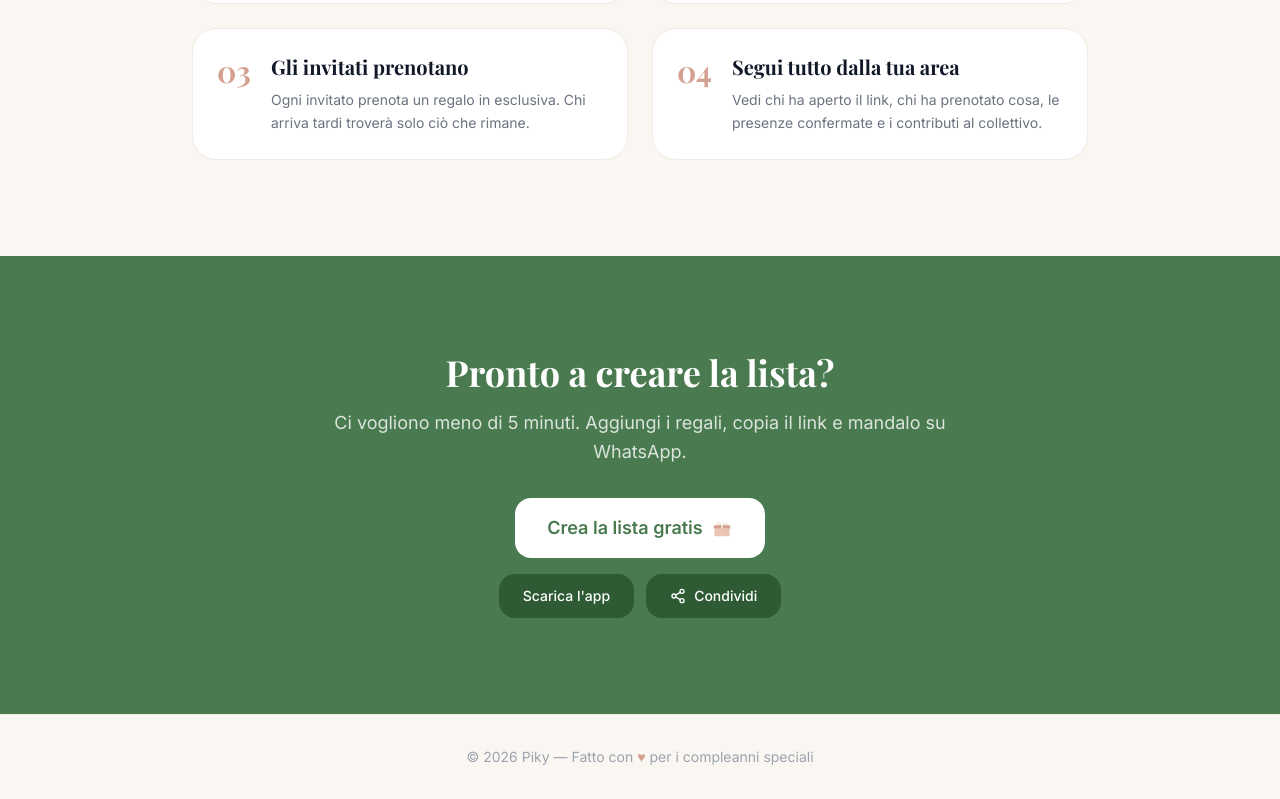
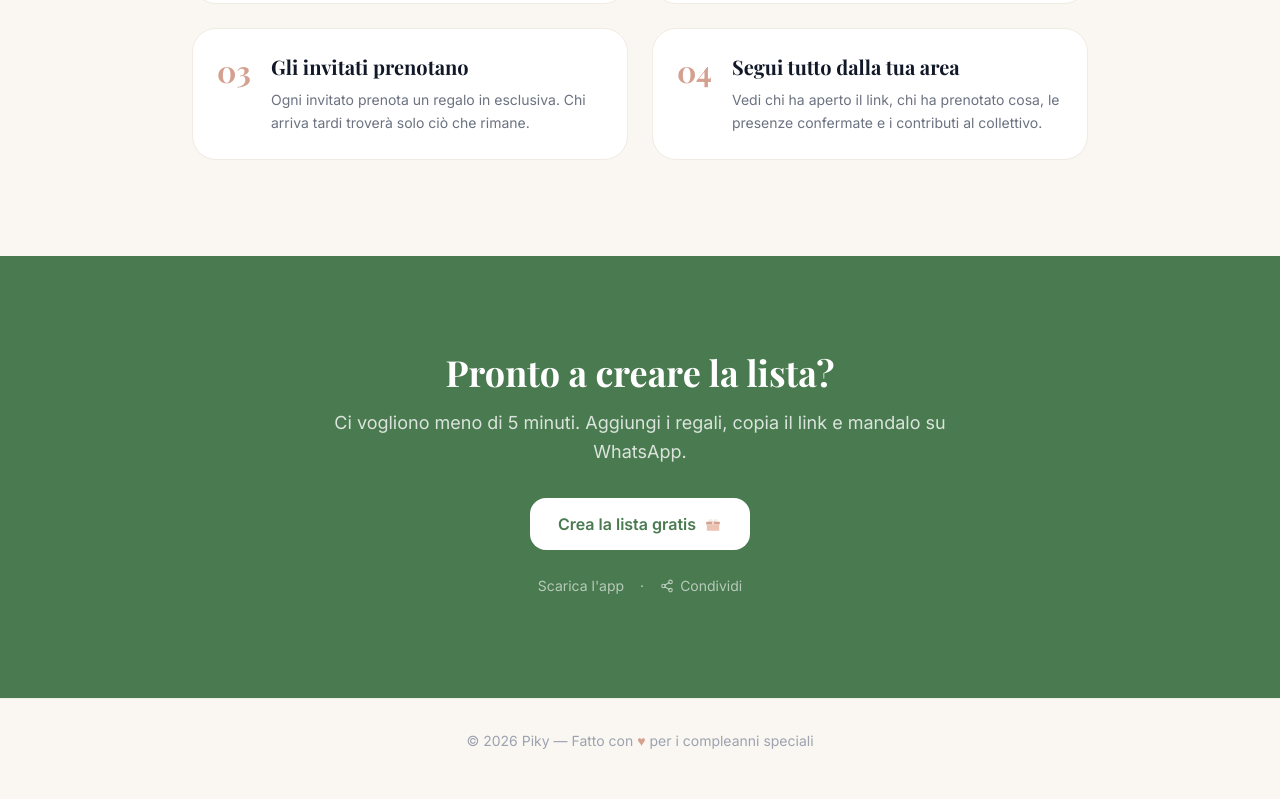
Before and after one commit to arrigoni1976-sketch/Wishly, a React (Vite) app in the folder frontend/: page / in a window 1280 px wide. Shown: the part 2763-3562 px from the top of the page. Built offline with nearby package versions, Linux system fonts and the light colour scheme; no server answers; a web font is replaced by a local one.

Commit message:
fix: refine bottom CTA section - smaller primary button, text links for secondary actions

```diff
--- a/frontend/src/pages/HomePage.jsx
+++ b/frontend/src/pages/HomePage.jsx
@@ -504,21 +504,22 @@ export default function HomePage() {
           <p className="text-white/80 text-lg mb-8 leading-relaxed">
             Ci vogliono meno di 5 minuti. Aggiungi i regali, copia il link e mandalo su WhatsApp.
           </p>
-          <div className="flex flex-col gap-4 items-center">
+          <div className="flex flex-col items-center gap-5">
             <Link
               to="/crea"
-              className="inline-flex items-center gap-2 bg-white text-salvia font-semibold text-lg px-8 py-4 rounded-2xl hover:bg-avorio transition-colors duration-200 w-full sm:w-auto justify-center"
+              className="inline-flex items-center gap-2 bg-white text-salvia font-semibold text-base px-7 py-3.5 rounded-2xl hover:bg-avorio transition-colors duration-200 justify-center"
             >
               Crea la lista gratis
-              <GiftIcon size={22} />
+              <GiftIcon size={18} />
             </Link>
-            <div className="flex gap-3 w-full sm:w-auto">
+            <div className="flex items-center gap-1 text-white/60 text-sm">
               <button
                 onClick={() => window.dispatchEvent(new Event('piky:trigger-install'))}
-                className="flex-1 sm:flex-none inline-flex items-center justify-center gap-2 bg-salvia-dark text-white font-medium px-6 py-3 rounded-2xl hover:bg-salvia transition-colors duration-200 text-sm"
+                className="px-3 py-1.5 hover:text-white transition-colors"
               >
                 Scarica l'app
               </button>
+              <span>·</span>
               <button
                 onClick={async () => {
                   const shareData = {
@@ -533,10 +534,9 @@ export default function HomePage() {
                     alert('Link copiato!')
                   }
                 }}
-                className="flex-1 sm:flex-none inline-flex items-center justify-center gap-2 bg-salvia-dark text-white font-medium px-6 py-3 rounded-2xl hover:bg-salvia transition-colors duration-200 text-sm"
+                className="px-3 py-1.5 hover:text-white transition-colors inline-flex items-center gap-1.5"
               >
-                <Share2 className="w-4 h-4" />
-                Condividi
+                <Share2 className="w-3.5 h-3.5" /> Condividi
               </button>
             </div>
           </div>
```
